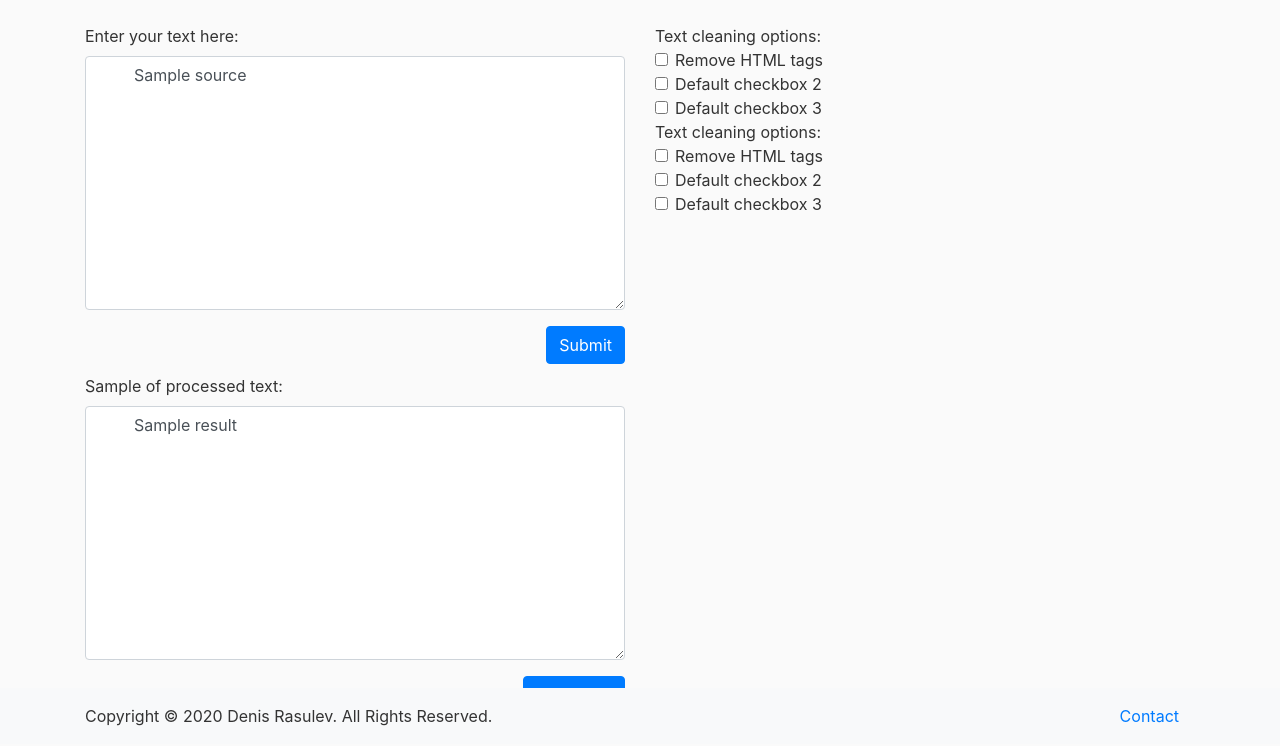
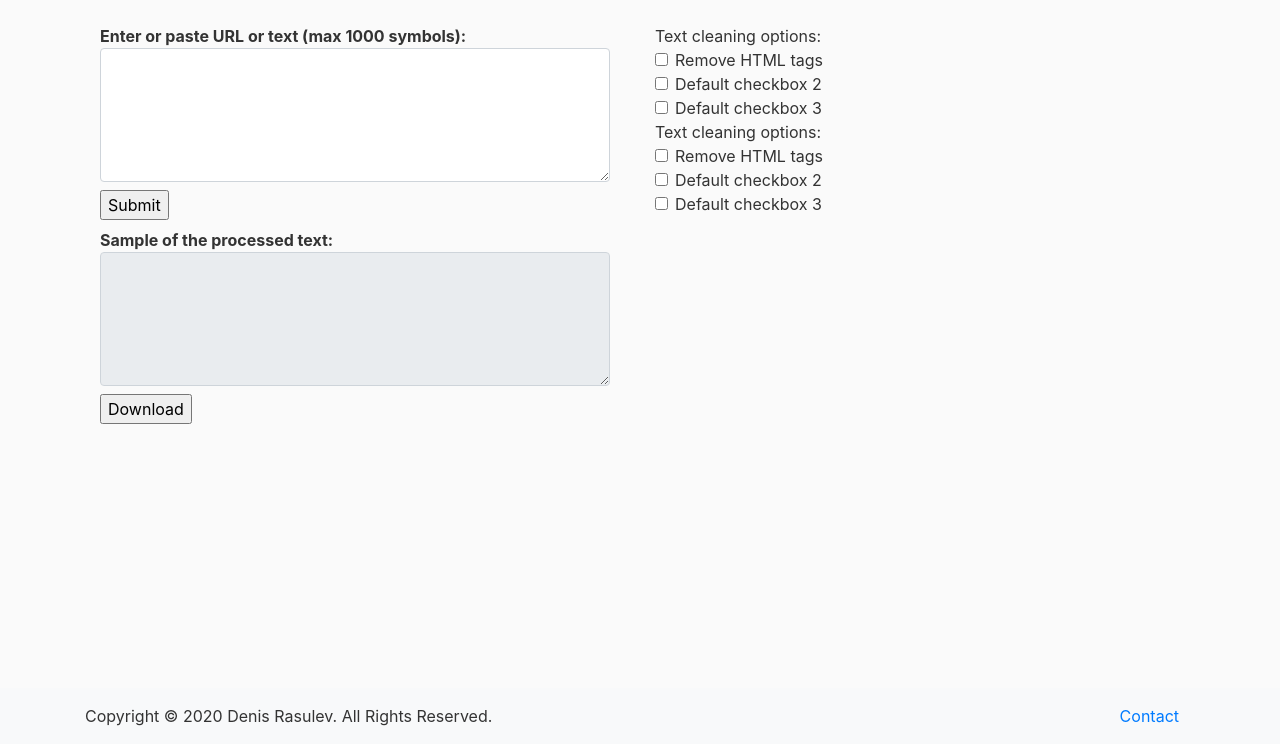
Before and after one commit to denisrasulev/text-processor, a Flask app: template templates/bodyleft.html in a window 1280 px wide. Shown: the part 56-802 px from the top of the page. Run offline with Flask 2, Linux system fonts and the light colour scheme; the template is opened without the code that fills it: values that come from a table or form of the project are taken from there, most other values are stand-ins (such as "Sample title", 1, 10 or a date in 2020); some libraries are stand-ins or nearby versions.

Commit message:
Base functionality works, forms and fields.

```diff
--- a/app.py
+++ b/app.py
@@ -1,32 +1,23 @@
-import os
-
-from flask import Flask, flash, redirect, render_template, request, url_for
+from flask import Flask, flash, redirect, render_template, url_for
 
 from config import Config
 from forms import TextForm, LoginForm, ContactForm
 
-APP_ROUTE = os.path.dirname(os.path.abspath(__file__))
-UPLOAD_FOLDER = '/texts'
-ALLOWED_EXTENSIONS = {'txt'}
 
 app = Flask(__name__)
 app.config.from_object(Config)
 
 
-def allowed_file(filename):
-    return '.' in filename and \
-           filename.rsplit('.', 1)[1].lower() in ALLOWED_EXTENSIONS
-
-
 @app.route('/', methods=['get', 'post'])
 @app.route('/home', methods=['get', 'post'])
 def index():
-    if request.method == "post":
-        source = request.form['text']
-        result = source.upper()
-        return render_template('bodyleft.html', source=source, result=result)
+    form = TextForm()
+    if form.validate_on_submit():
+        source = form.input.data
+        form.outp.data = source.upper()
+        return render_template('bodyleft.html', form=form)
     else:
-        return render_template('bodyleft.html')
+        return render_template('bodyleft.html', form=form)
 
 
 @app.route('/about')
@@ -44,7 +35,7 @@ def login():
     form = LoginForm()
     if form.validate_on_submit():
         flash('Login requested for user {}, remember_me={}'.format(
-            form.username.data, form.remember_me.data))
+            form.username.data, form.remember.data))
         return redirect(url_for('index'))
     return render_template('login.html', title='Sign In', form=form)
 
--- a/config.py
+++ b/config.py
@@ -2,7 +2,9 @@ import os
 
 
 class Config(object):
+    APP_ROUTE = os.path.dirname(os.path.abspath(__file__))
     SECRET_KEY = os.environ.get('SECRET_KEY') or '53afee03b75e8fb022c88fba922bb22e'
     SESSION_TYPE = 'filesystem'
     UPLOAD_FOLDER = '/texts'
+    ALLOWED_EXTENSIONS = {'txt'}
     MAX_CONTENT_LENGTH = 1 * 1024 * 1024  # Max upload size 1MB
--- a/forms.py
+++ b/forms.py
@@ -1,20 +1,29 @@
 from flask_wtf import FlaskForm
-from wtforms import StringField, PasswordField, BooleanField, TextAreaField
-from wtforms.validators import DataRequired, Length, Email
+from wtforms import BooleanField, PasswordField, StringField, SubmitField, TextAreaField
+from wtforms.validators import DataRequired, Email, Length, Optional
 
 
 class TextForm(FlaskForm):
-    text = TextAreaField('Text')
+    m_inp = u'Max length is 1000 symbols!'
+    input = TextAreaField(u'Source:',
+                          validators=[DataRequired(), Length(max=1000, message=m_inp)],
+                          render_kw={'class': 'form-control', 'rows': 5})
+    outp = TextAreaField(u'Output:',
+                         render_kw={'class': 'form-control', 'rows': 5, 'readonly': True})
+    subm = SubmitField('Submit')
+    down = SubmitField('Download')
 
 
 class LoginForm(FlaskForm):
     username = StringField('Username', validators=[DataRequired()])
     password = PasswordField('Password', validators=[DataRequired()])
-    remember_me = BooleanField('Remember Me')
+    remember = BooleanField('Remember Me')
+    submit = SubmitField('Login')
 
 
 class ContactForm(FlaskForm):
     name = StringField('Name', validators=[DataRequired()])
     mail = StringField('E-mail', validators=[DataRequired(), Email(), Length(min=6, max=35)])
     gdpr = BooleanField('Agree with personal data processing.', validators=[DataRequired()])
-    mark = BooleanField('Agree to Receive notifications and news.')
+    mark = BooleanField('Agree to Receive notifications and news.', validators=[Optional()])
+    submit = SubmitField('Submit')
--- a/requirements.txt
+++ b/requirements.txt
@@ -4,5 +4,5 @@ click==7.1.1
 Flask==1.1.2
 itsdangerous==1.1.0
 Jinja2==3.0.0a1
-MarkupSafe==1.1.1
+MarkupSafe==2.0.0a1
 Werkzeug==1.0.1
--- a/templates/bodyleft.html
+++ b/templates/bodyleft.html
@@ -1,32 +1,24 @@
 {% extends "base.html" %}
+
+{% from "formshelper.html" import render_field %}
 
 <!-- Left Part -->
 {% block bodyleft %}
 
-  <!-- Text input field -->
-  <form action="/" method="POST">
-    <div class="form-group">
-      <label for="SourceTextArea">Enter your text here:</label>
-      <textarea class="form-control" id="SourceTextArea" name="text" rows="10"
-                placeholder="Paste your text here..." >
-        {{ source }}
-      </textarea>
-    </div>
-    <button type="submit" class="btn btn-primary float-right">Submit</button>
-  </form>
-
-  <br>
-  <br>
-
-  <!-- Sample of processed text -->
-  <form action="/" method="GET">
-    <div class="form-group">
-      <label for="ResultTextArea">Sample of processed text:</label>
-      <textarea class="form-control" id="ResultTextArea" rows="10">
-        {{ result }}
-      </textarea>
-    </div>
-    <button type="submit" class="btn btn-primary float-right" >Download</button>
-  </form>
+  <!-- Text fields -->
+  <div class="container">
+    <form action="/" method="post">
+      {{ form.csrf_token }}
+      {{ form.hidden_tag() }}
+      <dl>
+        <dt>Enter or paste URL or text (max 1000 symbols):</dt>
+        <dd>{{ form.input }}</dd>
+        <dd>{{ form.subm() }}</dd>
+        <dt>Sample of the processed text:</dt>
+        <dd>{{ form.outp }}</dd>
+        <dd>{{ form.down() }}</dd>
+      </dl>
+    </form>
+  </div>
 
 {% endblock %}
--- /dev/null
+++ b/templates/formshelper.html
@@ -0,0 +1,9 @@
+{% macro render_field(field) %}
+  <dd>{{ field(**kwargs)|safe }}
+    {% if field.errors %}
+        {% for error in field.errors %}
+          <br>{{ error }}
+        {% endfor %}
+    {% endif %}
+  </dd>
+{% endmacro %}
--- a/templates/login.html
+++ b/templates/login.html
@@ -6,7 +6,7 @@
     <h1>Sign In</h1>
   </div>
   <div class="row">
-    <form action="" method="post" novalidate>
+    <form action="" method="post">
       {{ form.hidden_tag() }}
       <p>
         {{ form.username.label }}<br>
@@ -22,7 +22,7 @@
           <span style="color: red;">[{{ error }}]</span>
         {% endfor %}
       </p>
-      <p>{{ form.remember_me() }} {{ form.remember_me.label }}</p>
+      <p>{{ form.remember() }} {{ form.remember.label }}</p>
       <p>{{ form.submit() }}</p>
     </form>
   </div>
```
Also changed, not shown: additions.py (+7 -1 lines).
